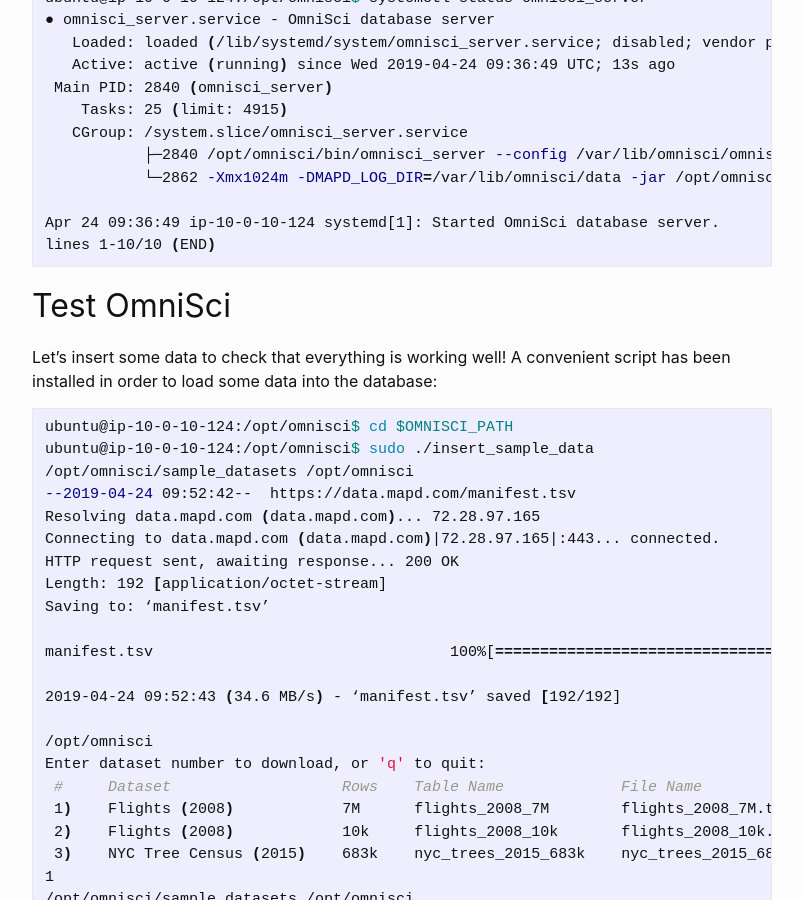
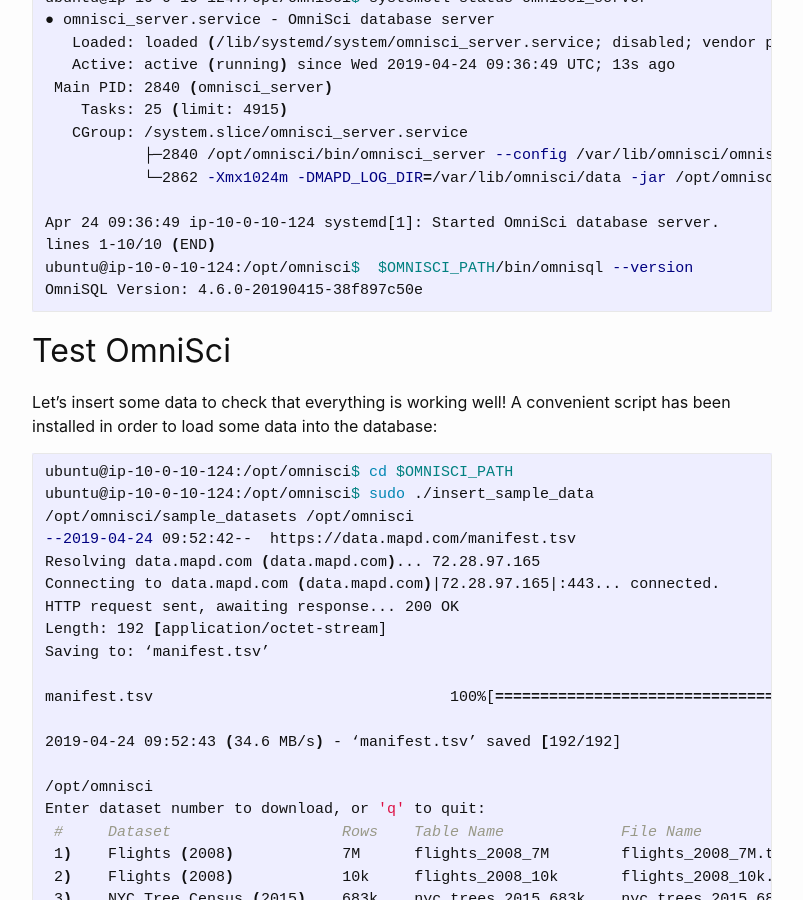
Before and after one commit to aetperf/aetperf.github.io, a Jekyll site: the page built from _posts/2019-04-24-GPU-Analytics-Ep-1,-GPU-installation-of-OmniSci-on-AWS.md, in a window 1280 px wide and 900 px high, scrolled down 4742 px. Shown: the whole window, without its empty margins (238-1041 px from the left). Built offline with Jekyll 4.4.1, drawn with Linux system fonts in a browser that asks for light colours.

Commit message:
added the db version

````diff
--- a/_posts/2019-04-24-GPU-Analytics-Ep-1,-GPU-installation-of-OmniSci-on-AWS.md
+++ b/_posts/2019-04-24-GPU-Analytics-Ep-1,-GPU-installation-of-OmniSci-on-AWS.md
@@ -229,6 +229,8 @@
 
 Apr 24 09:36:49 ip-10-0-10-124 systemd[1]: Started OmniSci database server.
 lines 1-10/10 (END)
+ubuntu@ip-10-0-10-124:/opt/omnisci$  $OMNISCI_PATH/bin/omnisql --version
+OmniSQL Version: 4.6.0-20190415-38f897c50e
 ```
 
 ## Test OmniSci
````
